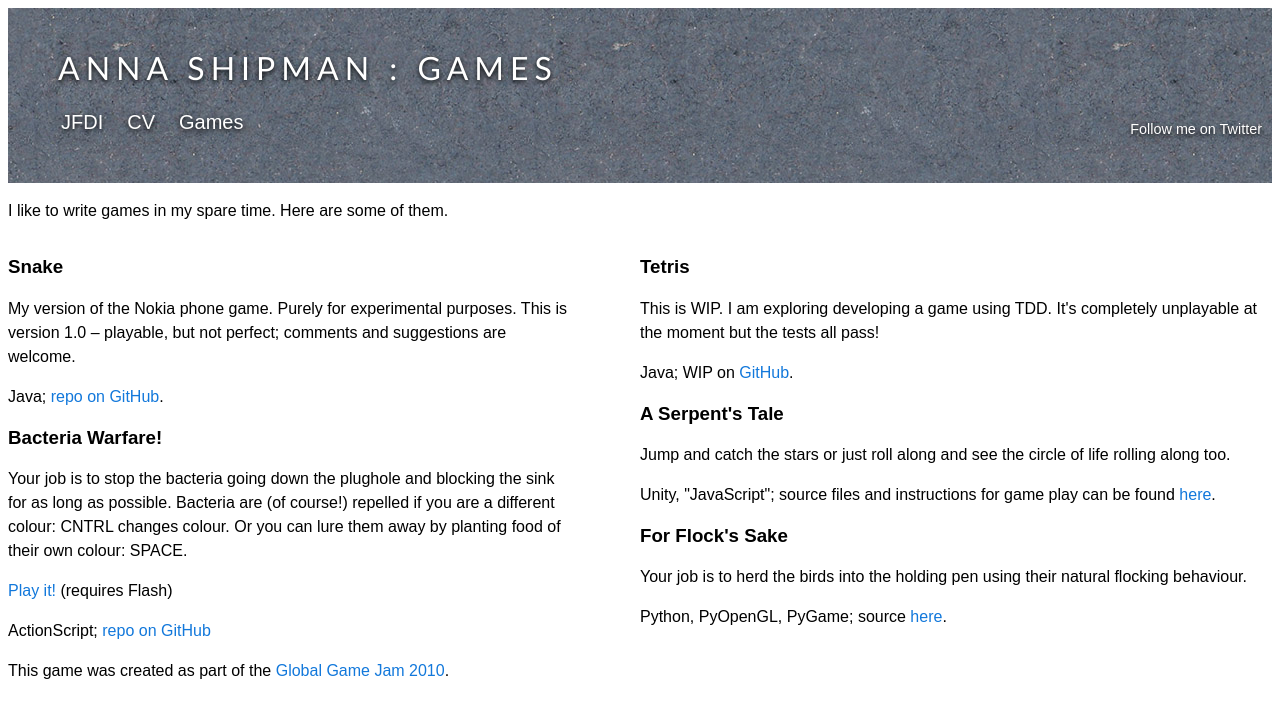
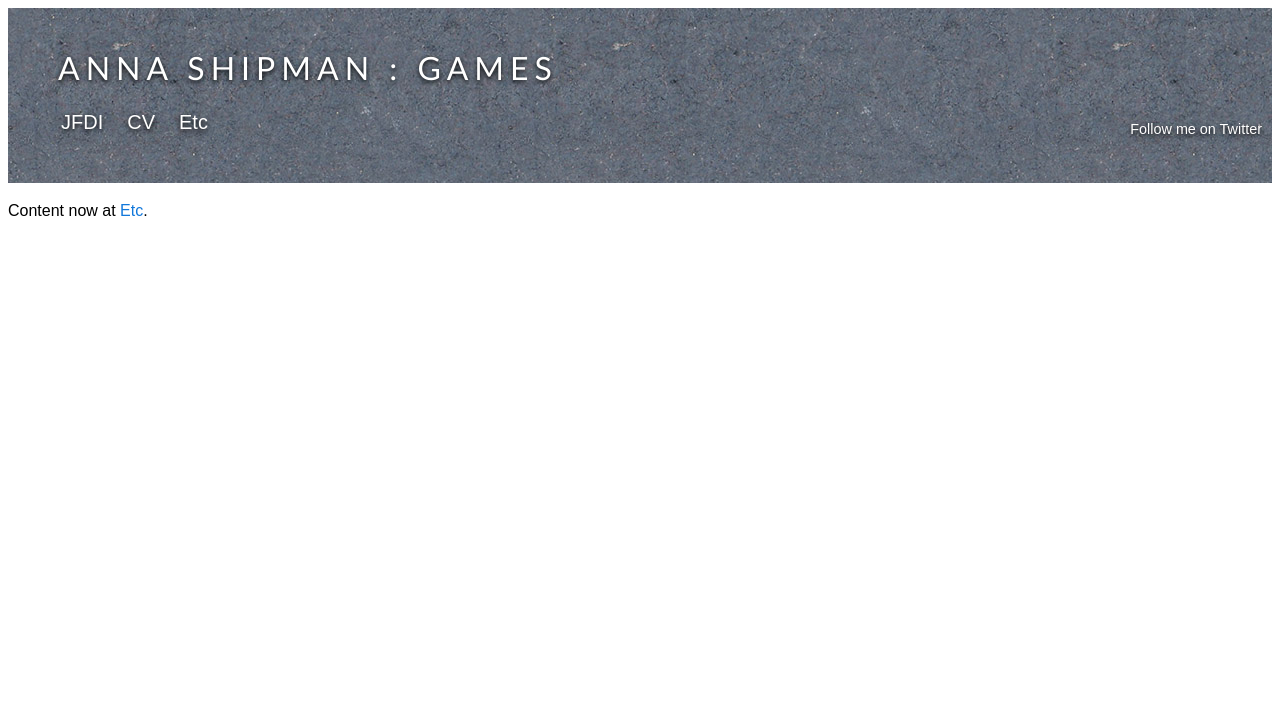
Before and after one commit to annashipman/annashipman.github.io, a Jekyll site: the page games.html, which Jekyll copies as it is, in a window 1280 px wide. Shown: the top 718 px of the page. Built offline with Jekyll 4.4.1, drawn with Linux system fonts in a browser that asks for light colours.

Commit message:
Rename Games to Etc as a prelude to refactoring
I haven't added new games recently, and it's now actually a really small part of what I do, so I'd prefer this page to showcase all the stuff I want to share that's not my main job.

`games.html` is not a 404 but is no longer accessible via navigation. In a future commit I will redirect it to `etc.html`.

```diff
--- a/404.html
+++ b/404.html
@@ -16,7 +16,7 @@
                     <tr>
                         <td><a href="/jfdi.html" class="header-text">JFDI</a></td>
                         <td><a href="/cv.html" class="header-text">CV</a></td>
-                        <td><a href="/games.html" class="header-text">Games</a></td>
+                        <td><a href="/etc.html" class="header-text">Etc</a></td>
                     </tr>
                 </table>
             </div>
--- a/_layouts/default.html
+++ b/_layouts/default.html
@@ -20,7 +20,7 @@ Taylor: http://matthewjamestaylor.com/blog/perfect-3-column.htm -->
                     <tr>
                         <td><a href="/jfdi.html" class="header-text">JFDI</a></td>
                         <td><a href="/cv.html" class="header-text">CV</a></td>
-                        <td><a href="/games.html" class="header-text">Games</a></td>
+                        <td><a href="/etc.html" class="header-text">Etc</a></td>
                     </tr>
                 </table>
             </div>
--- a/cv.html
+++ b/cv.html
@@ -16,7 +16,7 @@
                     <tr>
                         <td><a href="jfdi.html" class="header-text">JFDI</a></td>
                         <td><a href="cv.html" class="header-text">CV</a></td>
-                        <td><a href="games.html" class="header-text">Games</a></td>
+                        <td><a href="etc.html" class="header-text">Etc</a></td>
                     </tr>
                 </table>
             </div>
--- a/games.html
+++ b/games.html
@@ -16,41 +16,13 @@
                     <tr>
                         <td><a href="jfdi.html" class="header-text">JFDI</a></td>
                         <td><a href="cv.html" class="header-text">CV</a></td>
-                        <td><a href="games.html" class="header-text">Games</a></td>
+                        <td><a href="etc.html" class="header-text">Etc</a></td>
                     </tr>
                 </table>
             </div>
         </div>
-<p>I like to write games in my spare time. Here are some of them.</p>
+<p>Content now at <a href="/etc.html">Etc</a>.</p>
 
-
-<div class="left-2-column">
-
-<h3>Snake</h3>
-<p>My version of the Nokia phone game. Purely for experimental purposes. This is
-version 1.0 – playable, but not perfect; comments and suggestions are
-welcome.</p>
-<p>Java; <a href="https://github.com/annashipman/Snake">repo on GitHub</a>.</p>
-<h3>Bacteria Warfare!</h3>
-<p>Your job is to stop the bacteria going down the plughole and blocking the sink for as long as possible. Bacteria are (of course!) repelled if you are a different colour: CNTRL changes colour. Or you can lure them away by planting food of their own colour: SPACE.</p>
-<p><a href="games/bacteriaggj.html">Play it!</a> (requires Flash)</p>
-<p>ActionScript; <a href="https://github.com/annashipman/bacteria-warfare">repo on GitHub</a></p>
-<p>This game was created as part of the <a href="http://archive.globalgamejam.org/2010/bacterial-warfare" target="_blank">Global Game Jam 2010</a>.</p>
-</div>
-
-<div class="right-2-column">
-<h3>Tetris</h3>
-<p>This is WIP. I am exploring developing a game using TDD. It's completely unplayable at the moment but the tests all pass!</p>
-<p>Java; WIP on <a href="https://github.com/annashipman/Tetris">GitHub</a>.</p>
-<h3>A Serpent's Tale</h3>
-<p>Jump and catch the stars or just roll along and see the circle of life rolling along too.</p>
-<p>Unity, "JavaScript"; source files and instructions for game play can be found
-<a href="http://globalgamejam.org/2012/serpents-tale-0">here</a>.</p>
-<h3>For Flock's Sake</h3>
-<p>Your job is to herd the birds into the holding pen using their natural
-flocking behaviour.<p>
-<p>Python, PyOpenGL, PyGame; source <a href="http://globalgamejam.org/2011/flocks-sake">here</a>.</p>
-</div>
 
 </body>
 </html>
--- a/index.html
+++ b/index.html
@@ -16,7 +16,7 @@
                     <tr>
                         <td><a href="jfdi.html" class="header-text">JFDI</a></td>
                         <td><a href="cv.html" class="header-text">CV</a></td>
-                        <td><a href="games.html" class="header-text">Games</a></td>
+                        <td><a href="etc.html" class="header-text">Etc</a></td>
                     </tr>
                 </table>
             </div>
```
Also changed, not shown: etc.html (added, +56 -0 lines).
